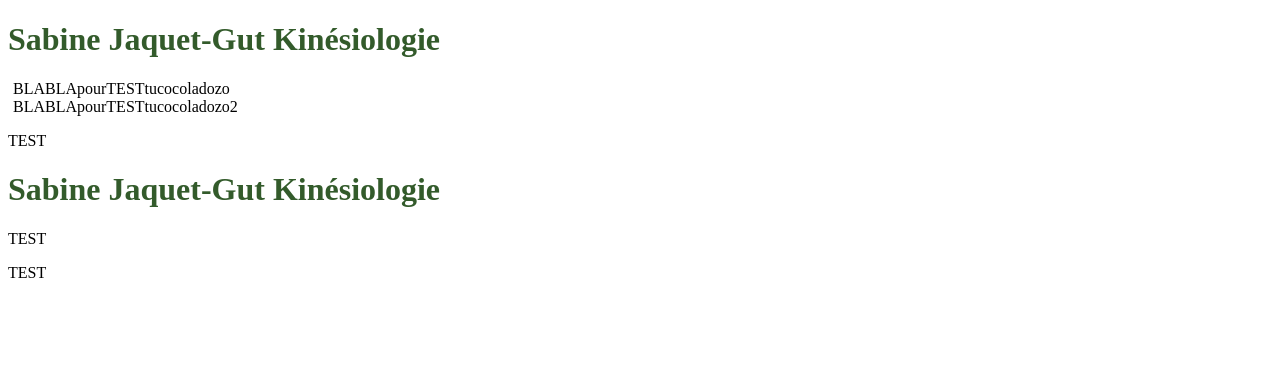
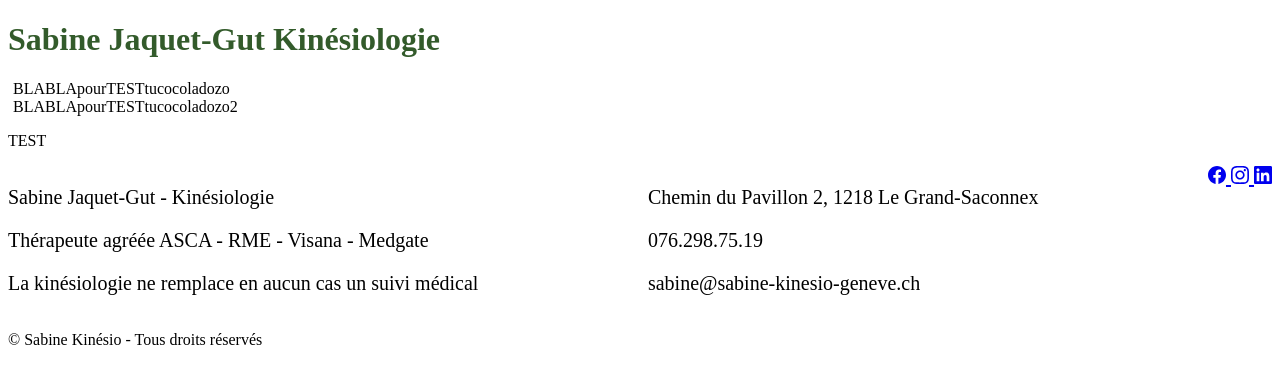
Before and after one commit to R0maln210/Site-Web-Sabine-Kinesio, a website: page index.html in a window 1280 px wide. Drawn offline with Linux system fonts and the light colour scheme.

Commit message:
Ajout du footer

```diff
--- a/index.html
+++ b/index.html
@@ -9,42 +9,50 @@
 </head>
 
 <body>
-<div class="divisions">BLABLApourTESTtucocoladozo</div>
-<div class="divisions">BLABLApourTESTtucocoladozo2</div>
+    <div class="divisions">BLABLApourTESTtucocoladozo</div>
+    <div class="divisions">BLABLApourTESTtucocoladozo2</div>
     <p>TEST</p>
 </body>
 
 <footer>
+    <nav class="navFooter">
 
-    <nav class="navFooter">
-        <p class=""></p>
+        <div class="footerColonneCabinet">
+            <p class="nom">Sabine Jaquet-Gut - Kinésiologie</p>
+            <p class="agregation">Thérapeute agréée ASCA - RME - Visana - Medgate</p>
+            <p class="disclaimer">La kinésiologie ne remplace en aucun cas un suivi médical</p>
+        </div>
+
+        <div class="footerColonneContact">
+            <p class="adresseCabinet">Chemin du Pavillon 2, 1218 Le Grand-Saconnex</p>
+            <p class="numeroTelephone">076.298.75.19</p>
+            <p class="email">sabine@sabine-kinesio-geneve.ch</p>
+        </div>
+
+        <div class="footerColonneReseau">
+            <a href="https://facebook.com/61554647649907" aria-label="Facebook" class="boutonFacebook">
+                <svg width="18" height="18" viewBox="0 0 24 24" fill="currentColor">
+                    <path
+                        d="M24 12.073c0-6.627-5.373-12-12-12s-12 5.373-12 12c0 5.99 4.388 10.954 10.125 11.854v-8.385H7.078v-3.47h3.047V9.43c0-3.007 1.792-4.669 4.533-4.669 1.312 0 2.686.235 2.686.235v2.953H15.83c-1.491 0-1.956.925-1.956 1.874v2.25h3.328l-.532 3.47h-2.796v8.385C19.612 23.027 24 18.062 24 12.073z" />
+                </svg>
+            </a>
+            <a href="https://instagram.com/sabinekinesio" aria-label="Instagram" class="boutonInstagram">
+                <svg width="18" height="18" viewBox="0 0 24 24" fill="currentColor">
+                    <path
+                        d="M12 2.163c3.204 0 3.584.012 4.85.07 3.252.148 4.771 1.691 4.919 4.919.058 1.265.069 1.645.069 4.849 0 3.205-.012 3.584-.069 4.849-.149 3.225-1.664 4.771-4.919 4.919-1.266.058-1.644.07-4.85.07-3.204 0-3.584-.012-4.849-.07-3.26-.149-4.771-1.699-4.919-4.92-.058-1.265-.07-1.644-.07-4.849 0-3.204.013-3.583.07-4.849.149-3.227 1.664-4.771 4.919-4.919 1.266-.057 1.645-.069 4.849-.069zm0-2.163c-3.259 0-3.667.014-4.947.072-4.358.2-6.78 2.618-6.98 6.98-.059 1.281-.073 1.689-.073 4.948 0 3.259.014 3.668.072 4.948.2 4.358 2.618 6.78 6.98 6.98 1.281.058 1.689.072 4.948.072 3.259 0 3.668-.014 4.948-.072 4.354-.2 6.782-2.618 6.979-6.98.059-1.28.073-1.689.073-4.948 0-3.259-.014-3.667-.072-4.947-.196-4.354-2.617-6.78-6.979-6.98-1.281-.059-1.69-.073-4.949-.073zm0 5.838c-3.403 0-6.162 2.759-6.162 6.162s2.759 6.163 6.162 6.163 6.162-2.759 6.162-6.163c0-3.403-2.759-6.162-6.162-6.162zm0 10.162c-2.209 0-4-1.79-4-4 0-2.209 1.791-4 4-4s4 1.791 4 4c0 2.21-1.791 4-4 4zm6.406-11.845c-.796 0-1.441.645-1.441 1.44s.645 1.44 1.441 1.44c.795 0 1.439-.645 1.439-1.44s-.644-1.44-1.439-1.44z" />
+                </svg>
+            </a>
+            <a href="https://linkedin.com/in/sabine-jaquet-gut-a181802a3" aria-label="LinkedIn" class="boutonLinkedin">
+                <svg width="18" height="18" viewBox="0 0 24 24" fill="currentColor">
+                    <path
+                        d="M20.447 20.452h-3.554v-5.569c0-1.328-.027-3.037-1.852-3.037-1.853 0-2.136 1.445-2.136 2.939v5.667H9.351V9h3.414v1.561h.046c.477-.9 1.637-1.85 3.37-1.85 3.601 0 4.267 2.37 4.267 5.455v6.286zM5.337 7.433c-1.144 0-2.063-.926-2.063-2.065 0-1.138.92-2.063 2.063-2.063 1.14 0 2.064.925 2.064 2.063 0 1.139-.925 2.065-2.064 2.065zm1.782 13.019H3.555V9h3.564v11.452zM22.225 0H1.771C.792 0 0 .774 0 1.729v20.542C0 23.227.792 24 1.771 24h20.451C23.2 24 24 23.227 24 22.271V1.729C24 .774 23.2 0 22.222 0h.003z" />
+                </svg>
+            </a>
+        </div>
+
     </nav>
-</footer>
 
-<!DOCTYPE html>
-<html lang="fr">
-<head>
-    <meta charset="UTF-8">
-    <meta name="viewport" content="width=device-width, initial-scale=1.0">
-    <link rel="stylsheet" href="style.css">
-    <title>Sabine Kinésio</title>
-    <h1 class="titre">Sabine Jaquet-Gut Kinésiologie</h1>
-</head>
-
-<body>
-
-
-
-
-    <p>TEST</p>
-</body>
-
-<footer>
-
-
-
-
-    <p>TEST </p>
+    <p class="copyright">&copy; Sabine Kinésio - Tous droits réservés</p>
 </footer>
 
 </html>
--- a/style.css
+++ b/style.css
@@ -22,3 +22,10 @@
 .divisions{
     margin-left: 5px;
 }
+
+.navFooter {
+    display: flex;
+    justify-content: space-between;
+    font-size:20px;
+
+}
```
